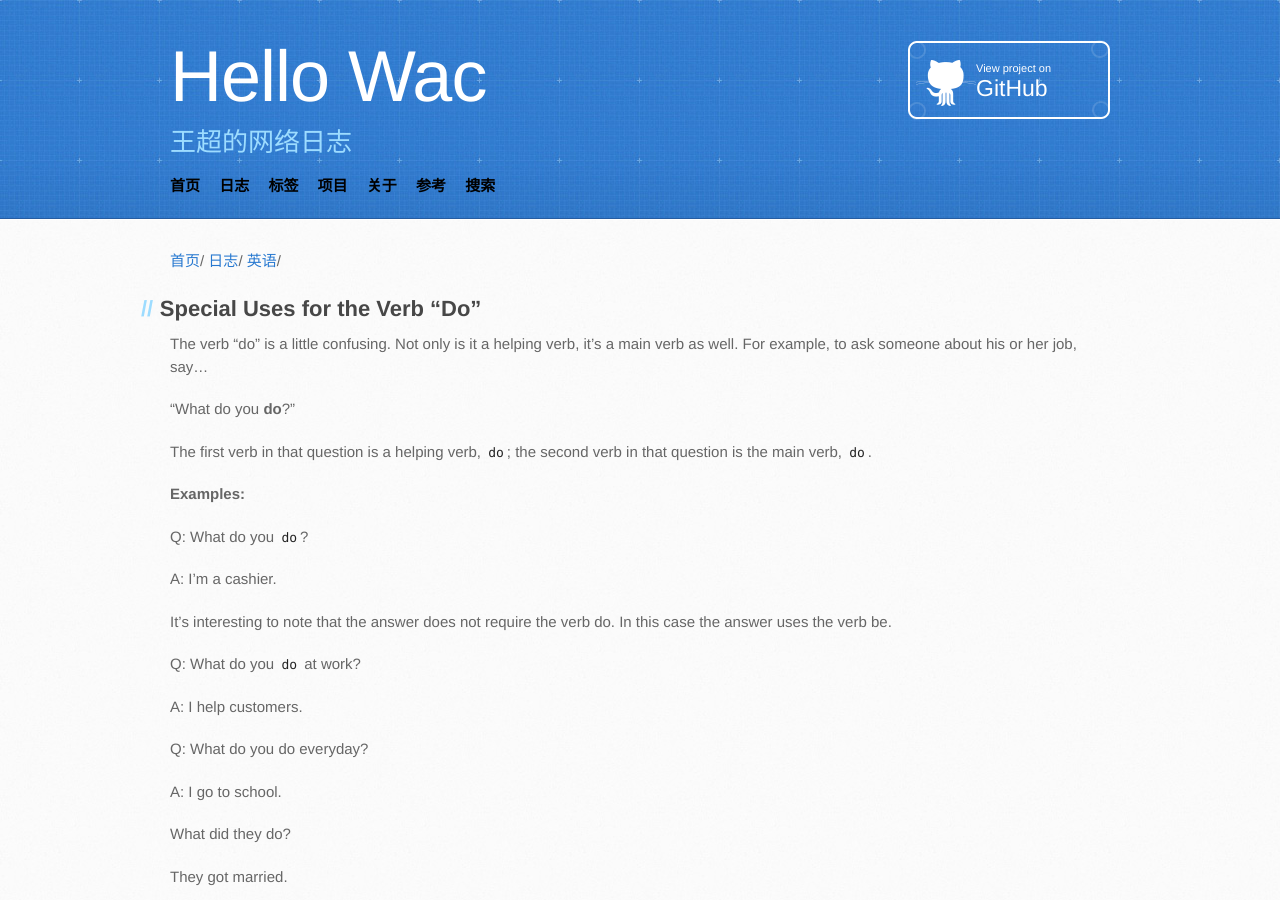
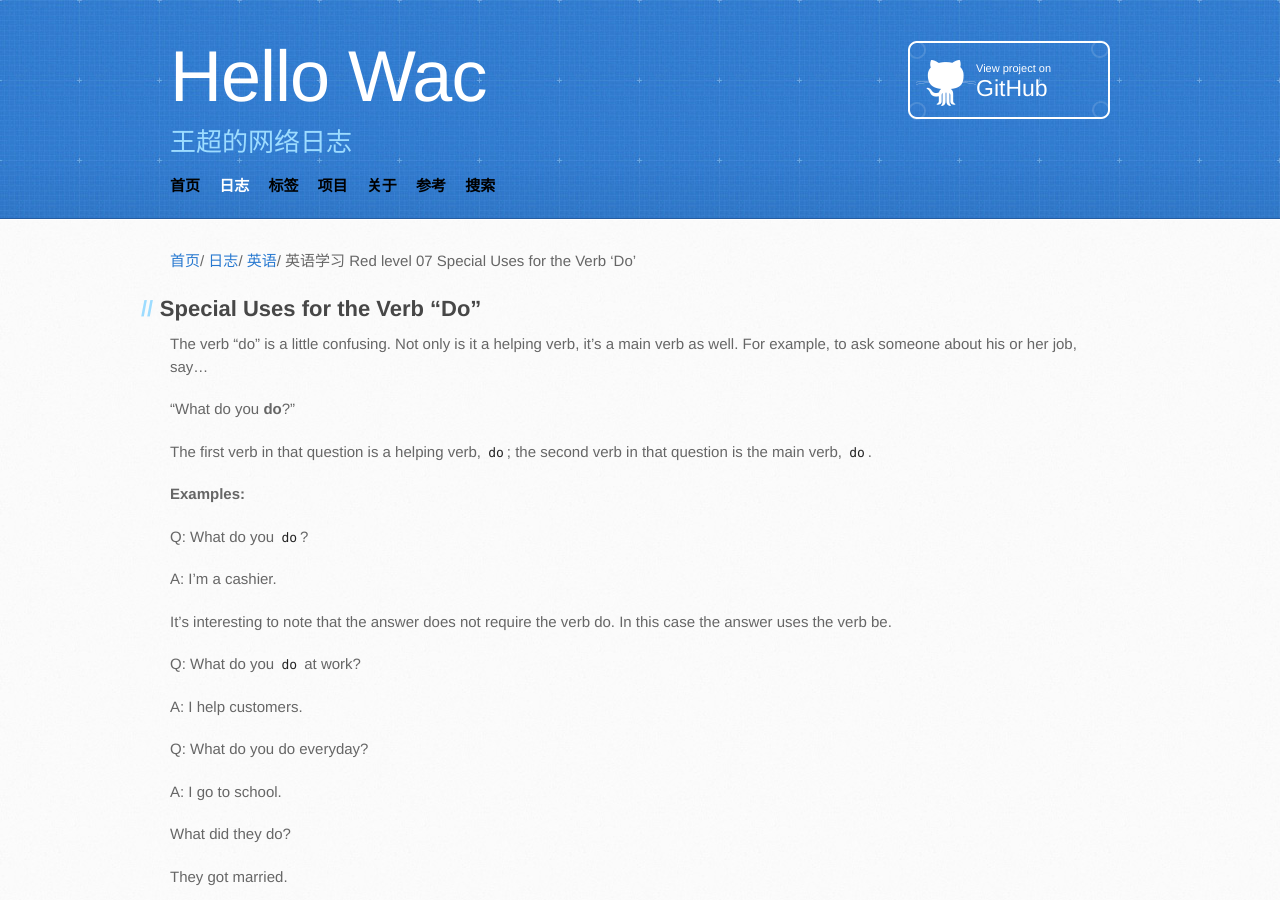
Before and after one commit to hellowac/hellowac.github.io.old, a Jekyll site: the page built from _posts/english/2017-08-29-RL07_Special_users_for_Do.md, in a window 1280 px wide and 900 px high. Built offline with Jekyll 4.4.1, drawn with Linux system fonts in a browser that asks for light colours; some web fonts are replaced; our own code applies the rules of GitHub Pages for plain Markdown files.

Commit message:
更新名字

```diff
--- a/_posts/english/2017-08-29-RL07_Special_users_for_Do.md
+++ b/_posts/english/2017-08-29-RL07_Special_users_for_Do.md
@@ -1,7 +1,7 @@
 ---
 nav: blog
 layout: post
-title: "英语学习 Red level 07 Special Uses for the Verb "Do"
+title: "英语学习 Red level 07 Special Uses for the Verb 'Do'"
 author: "Pual"
 tags:
   - English
```
Also changed, not shown: _posts/english/2017-08-30-RL08_Many_and_Much.md (+1 -1 lines).
